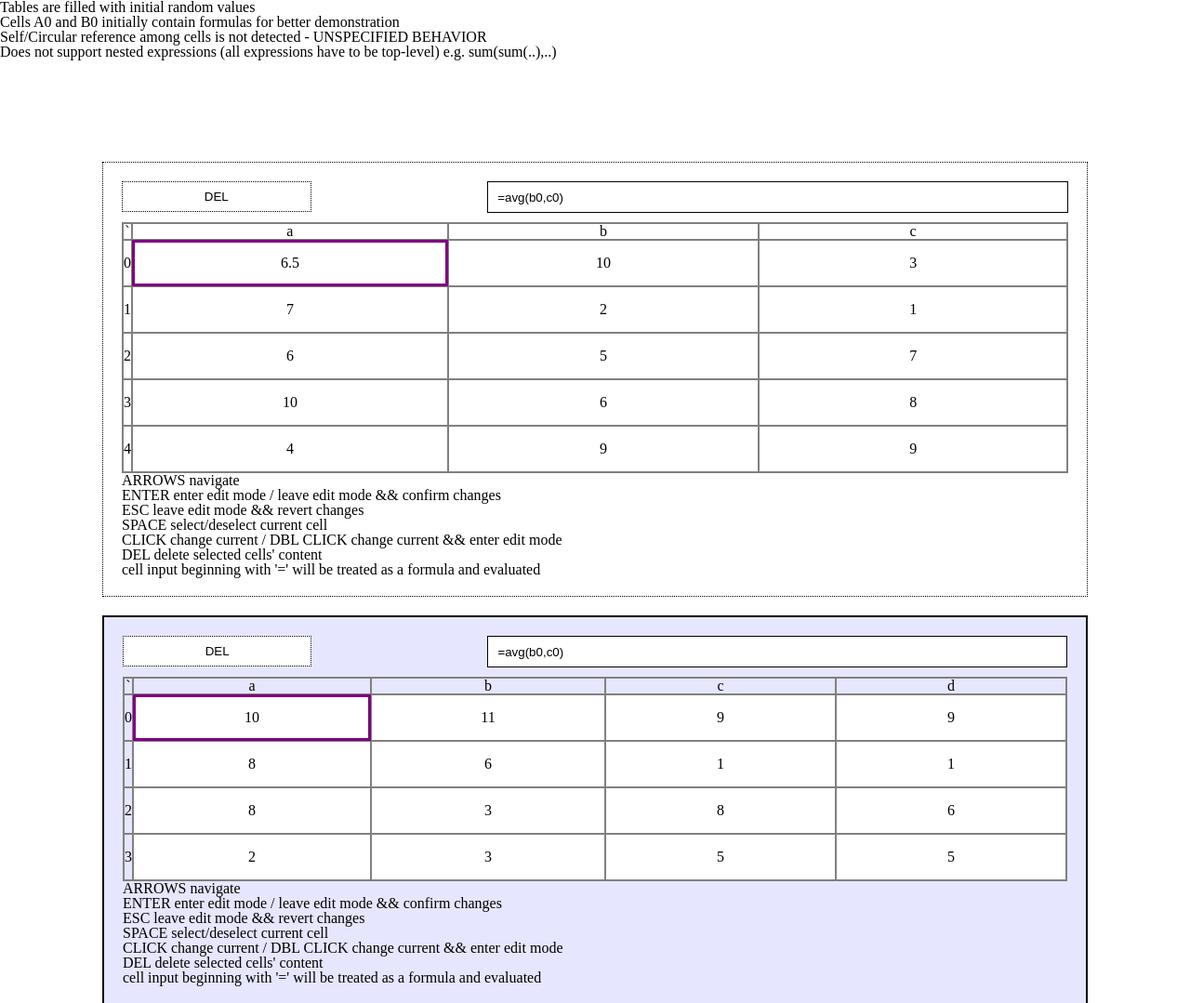
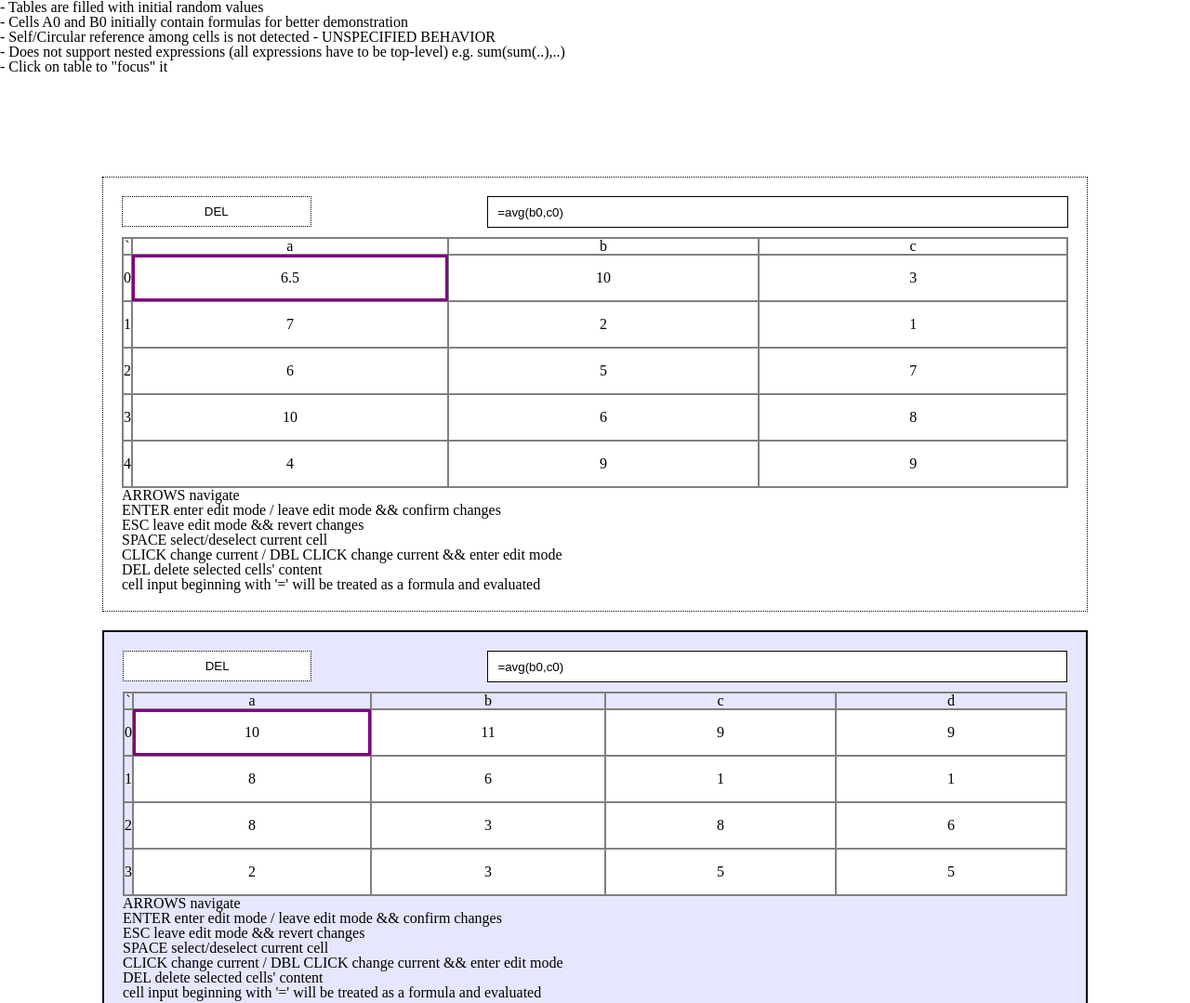
Before and after one commit to HonzaHK/wap, a plain HTML site: page demo.html in a window 1280 px wide. Shown: the top 1079 px of the page at 93% size. Drawn offline with Linux system fonts and the light colour scheme.

Commit message:
UPDATE: added more lines of user guide

```diff
--- a/demo.html
+++ b/demo.html
@@ -11,10 +11,11 @@
 
 <body>
 	<ul>
-		<li>Tables are filled with initial random values</li>
-		<li>Cells A0 and B0 initially contain formulas for better demonstration</li>
-		<li>Self/Circular reference among cells is not detected - UNSPECIFIED BEHAVIOR</li>
-		<li>Does not support nested expressions (all expressions have to be top-level) e.g. sum(sum(..),..)</li>
+		<li> - Tables are filled with initial random values</li>
+		<li> - Cells A0 and B0 initially contain formulas for better demonstration</li>
+		<li> - Self/Circular reference among cells is not detected - UNSPECIFIED BEHAVIOR</li>
+		<li> - Does not support nested expressions (all expressions have to be top-level) e.g. sum(sum(..),..)</li>
+		<li> - Click on table to "focus" it</li>
 	</ul>
 
 	<div id="container">
```
